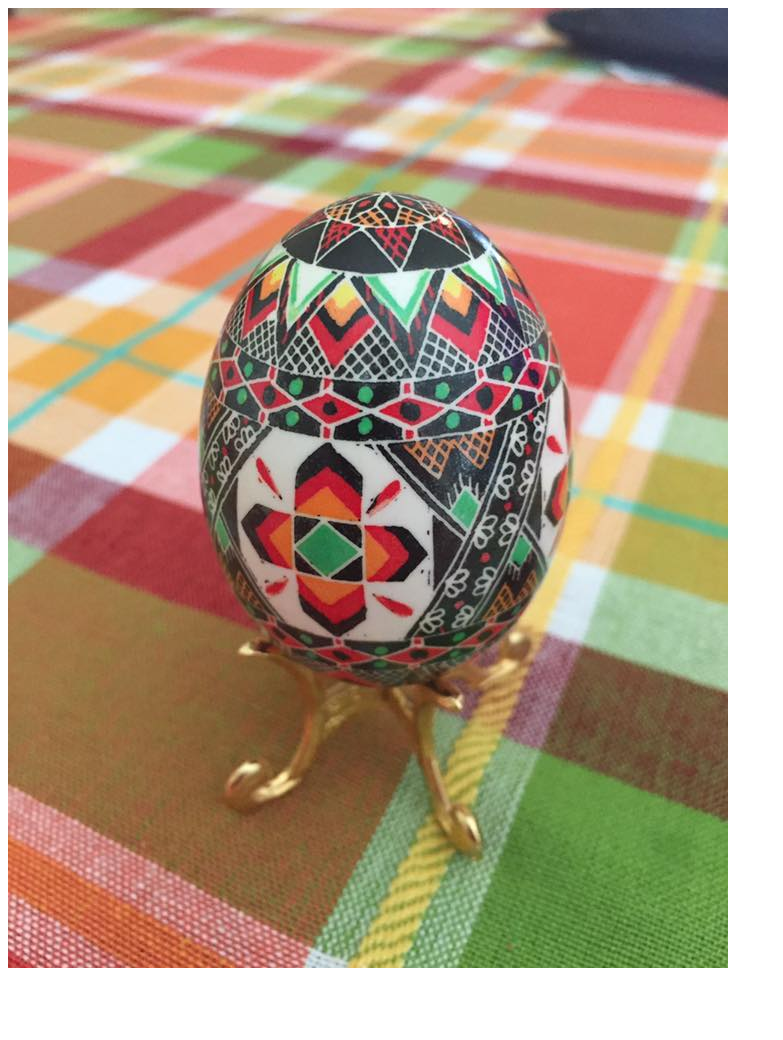
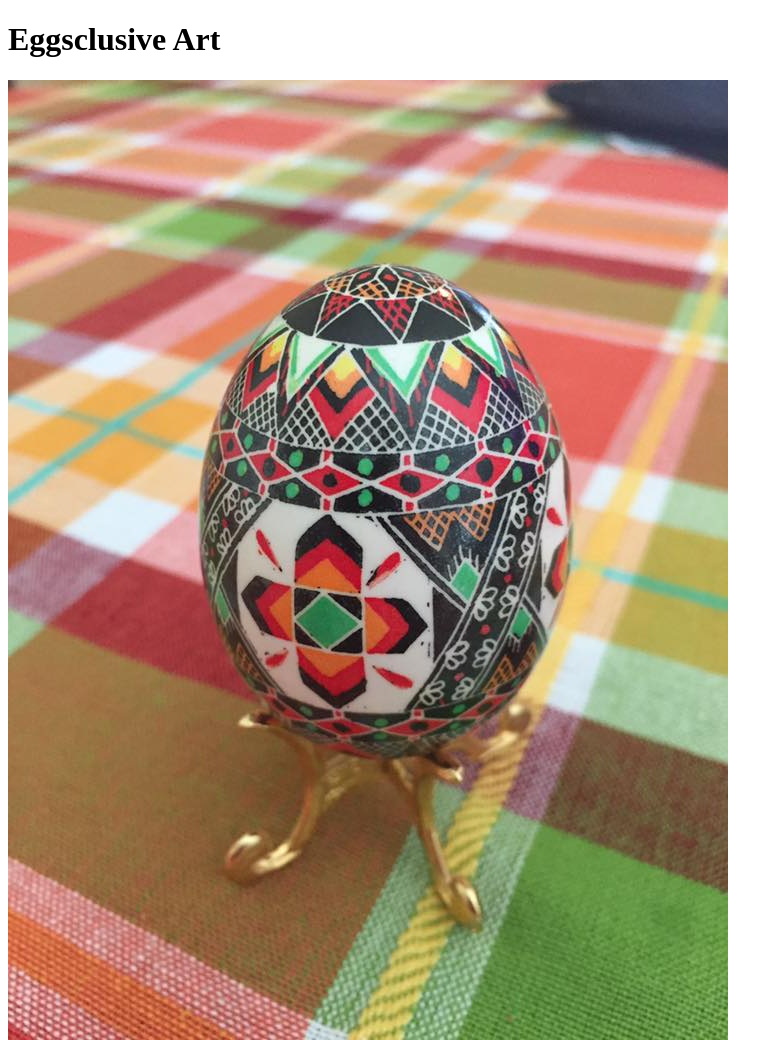
Before and after one commit to Entenhuegel/test-site, a plain HTML site: page index.html in a window 1280 px wide. Shown: the whole page, without its empty margins (0-783 px from the left). Before the commit the page ends 980 px from the top, so only its background shows below. Drawn offline with Linux system fonts and the light colour scheme.

Commit message:
added heading to page

```diff
--- a/index.html
+++ b/index.html
@@ -5,6 +5,7 @@
     <title>My test page</title>
   </head>
   <body>
+  	<h1>Eggsclusive Art</h1>
     <img src="images/paintedegg.jpg" alt="A duck egg painted beautifully by one of my customers.">
   </body>
 </html>
```
